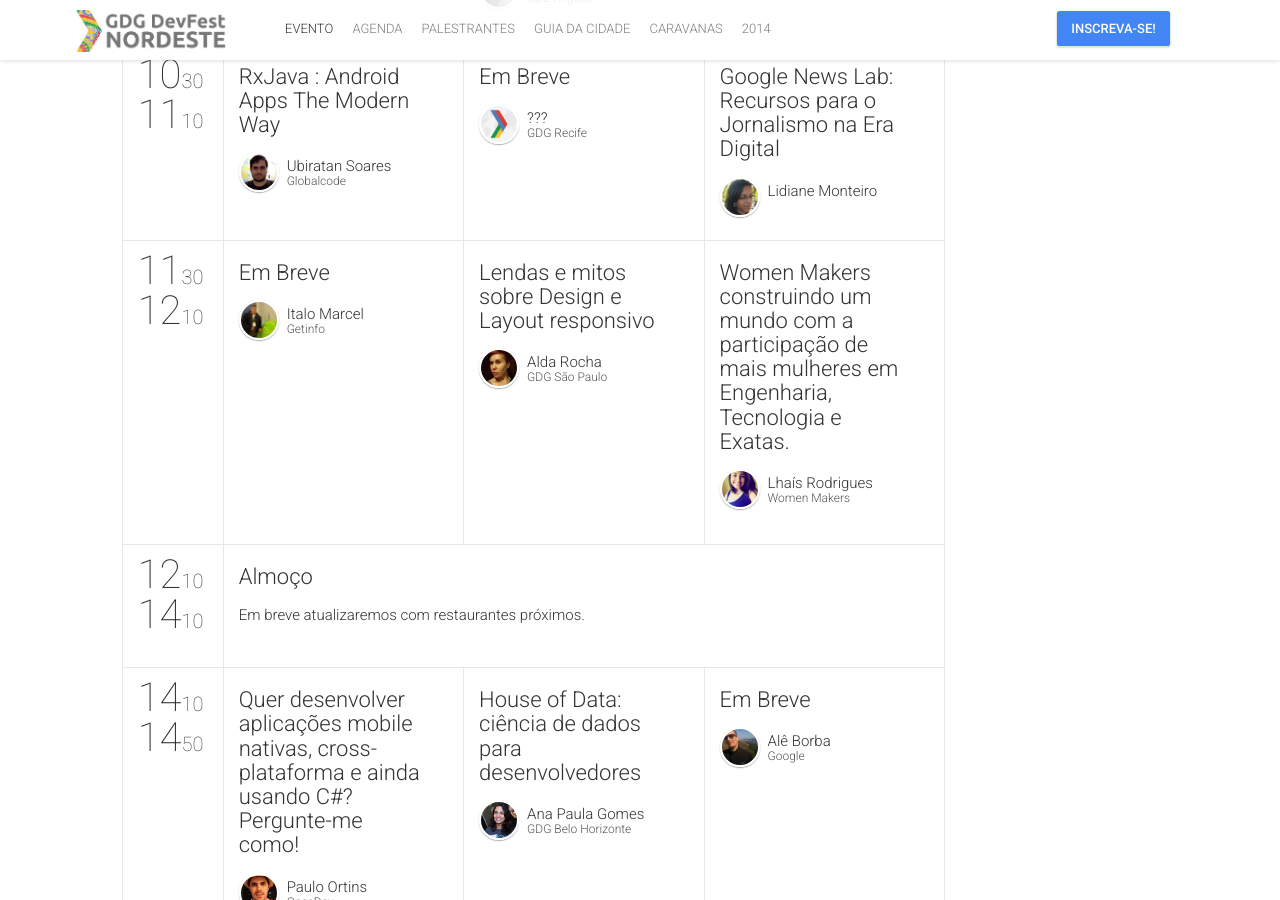
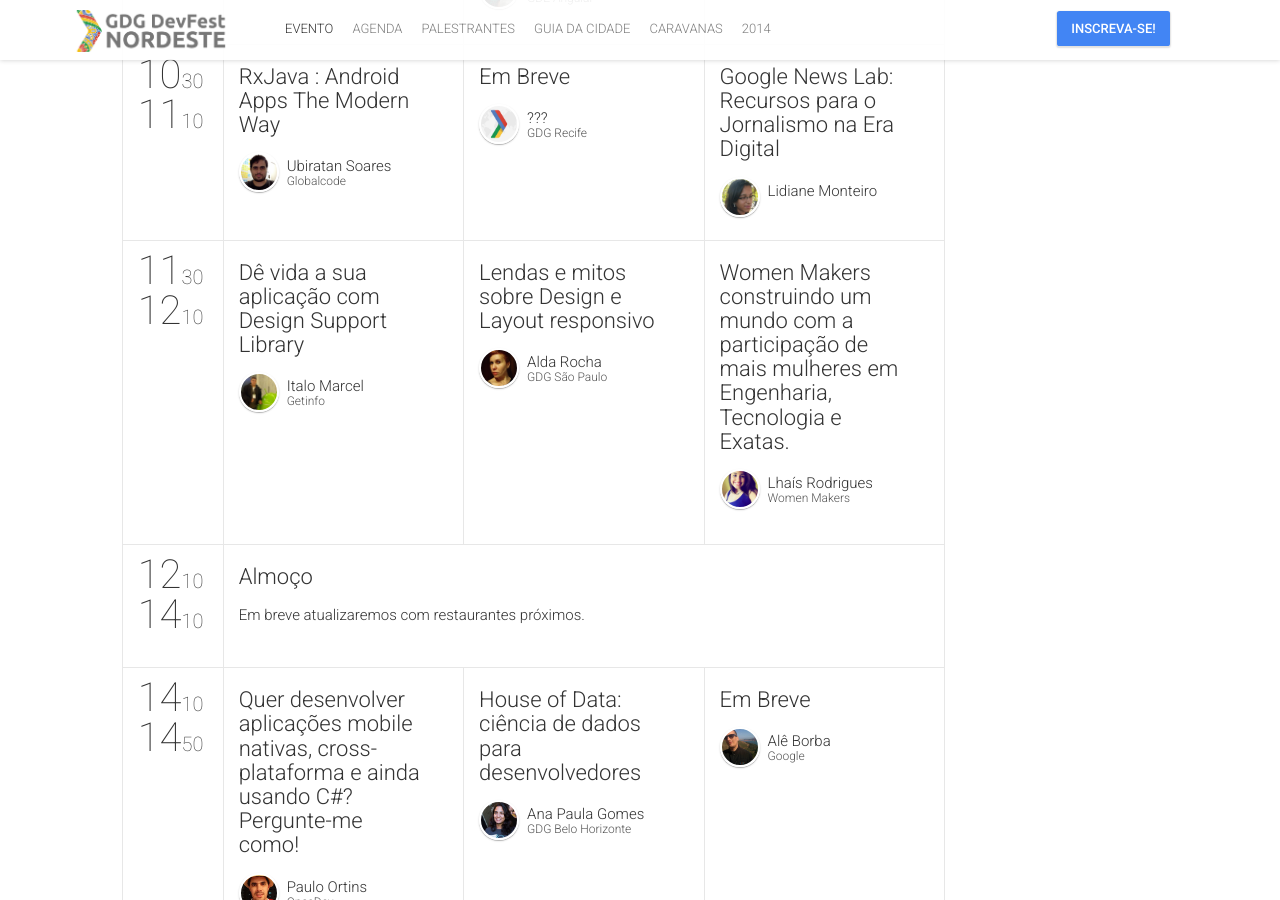
Before and after one commit to DevFestNordeste/2015, a Jekyll site: the page built from index.html, in a window 1280 px wide and 900 px high, scrolled down 2670 px. Built offline with Jekyll 4.4.1, drawn with Linux system fonts in a browser that asks for light colours; nearby versions of some CDN libraries; comment, search, counter and statistics services are not loaded.

Commit message:
Adiciona título da palestra de Italo Marcel

```diff
--- a/_data/sessions.yml
+++ b/_data/sessions.yml
@@ -56,7 +56,7 @@
   speakers: [13]
 -
   id: 207
-  title: "Em Breve"
+  title: "Dê vida a sua aplicação com Design Support Library"
   subtype: presentation
   speakers: [9]
 -
```
